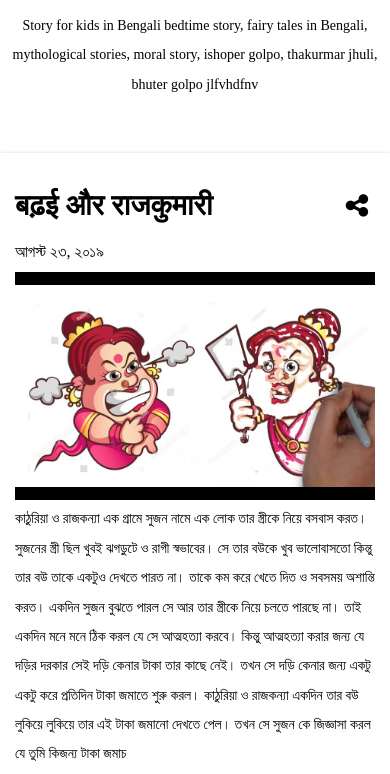
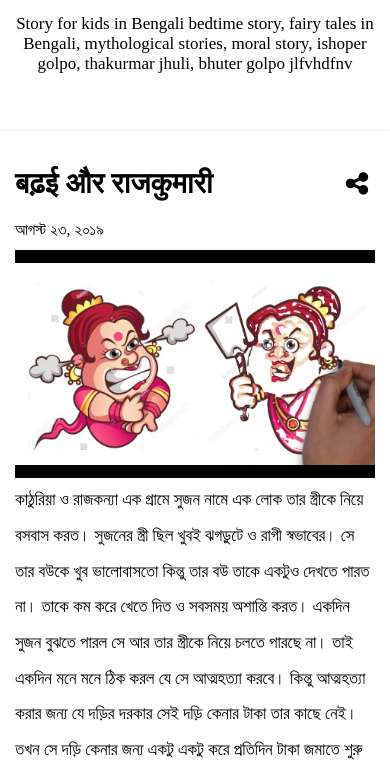
Before and after one commit to Lalit-kumar001/internship-website, a plain HTML site: page index.html in a window 390 px wide. Shown: the part 64-838 px from the top of the page. Drawn offline with Linux system fonts and the light colour scheme.

Commit message:
Update index.html

```diff
--- a/index.html
+++ b/index.html
@@ -31,8 +31,7 @@
             }
 
             p{
-                font-size: 14px;
-                line-height: 2.1;
+                font-size: 17px;
             }
             .way-of-contact span i {
             font-size: 17px;
```
